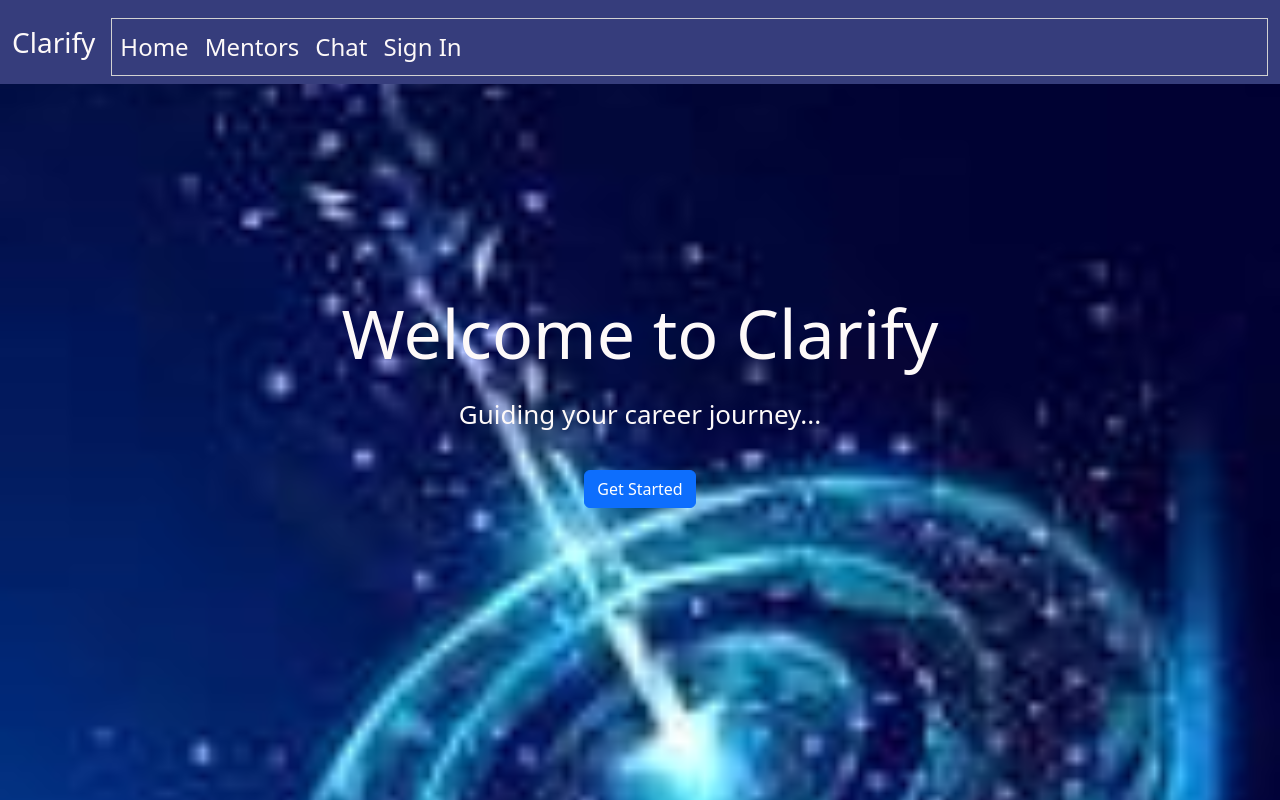
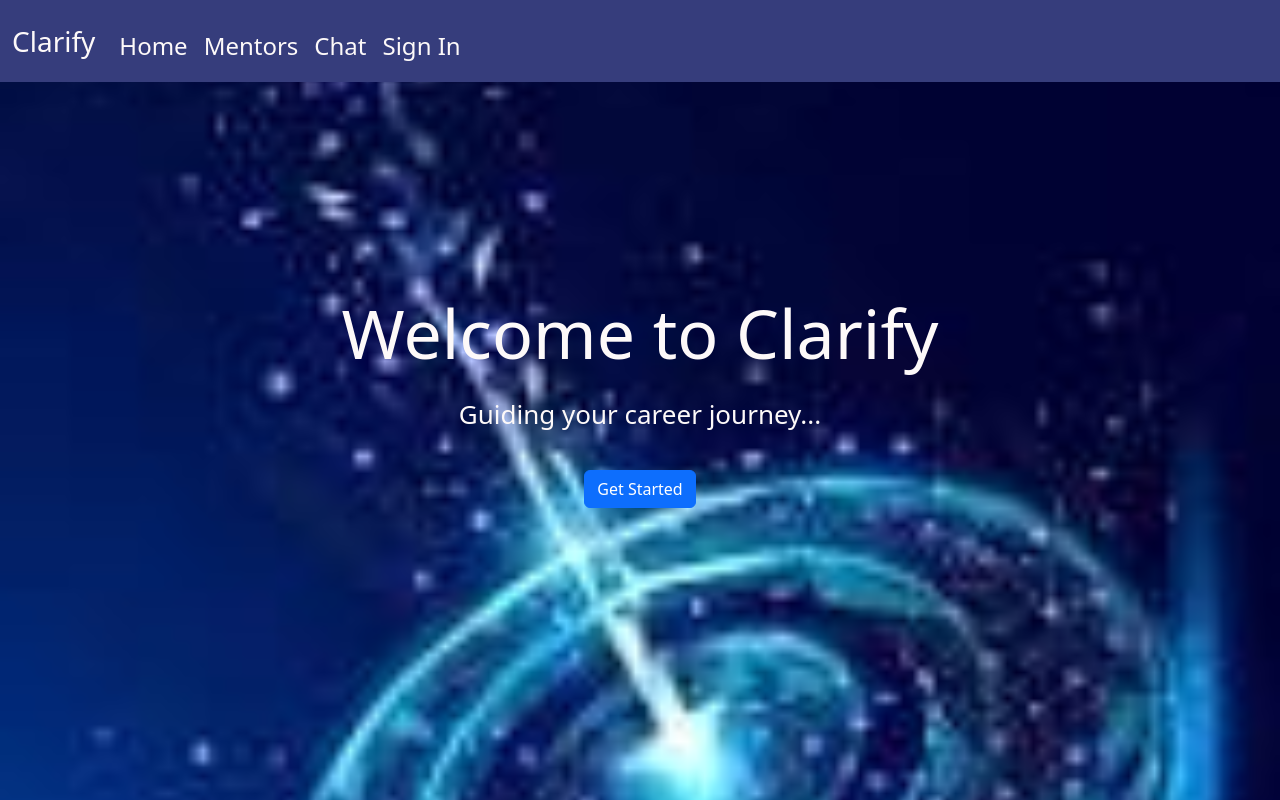
Before and after one commit to MichaelOmoniyi/Clarify, a React (Create React App) app in the folder clarify-app/: page / in a window 1280 px wide. Built offline with nearby package versions, Linux system fonts and the light colour scheme.

Commit message:
Modify dropdown

```diff
--- a/clarify-app/src/NavBar.css
+++ b/clarify-app/src/NavBar.css
@@ -52,3 +52,10 @@
     border-bottom: solid #363d7c;
     border-radius: calc(2px + 1vmin);
 }
+
+@media (min-width: 991px) {
+    .nav-dropdown
+    {
+        border: none;
+    }
+}
```
